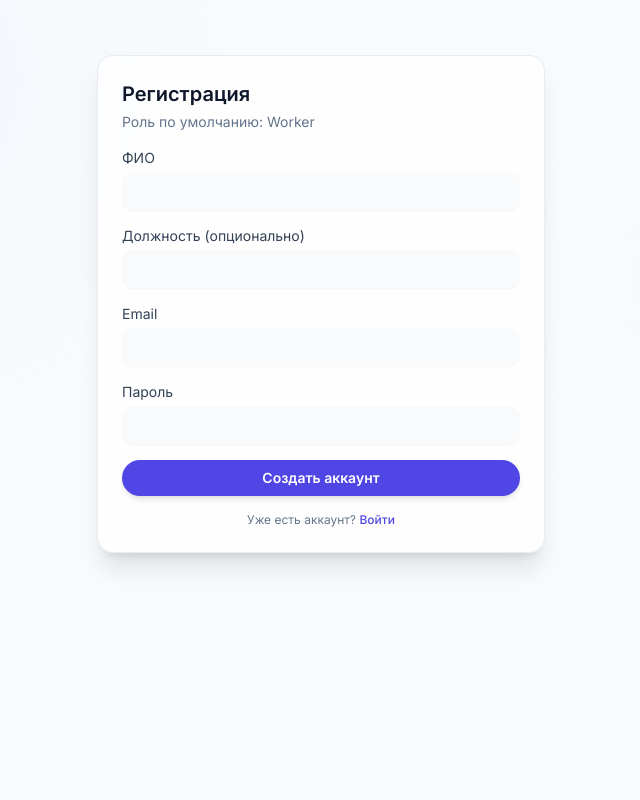
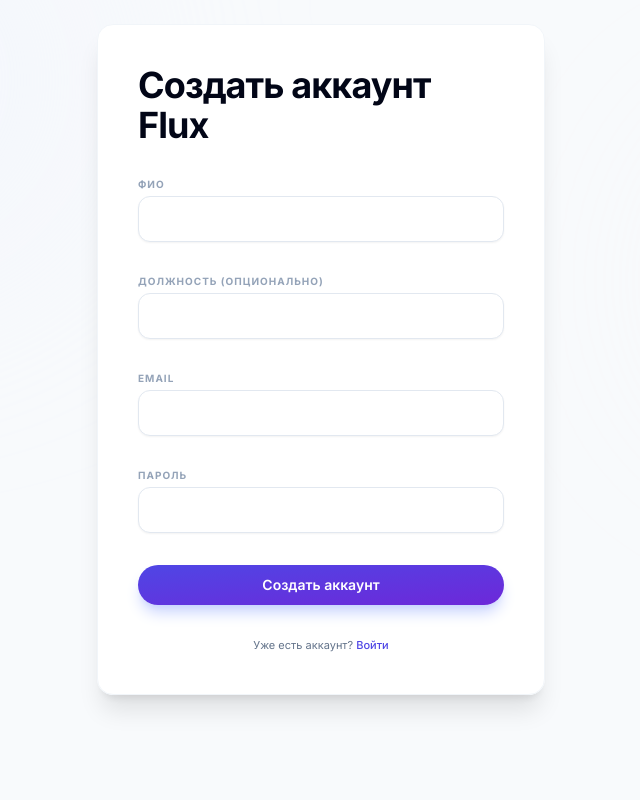
Before and after one commit to Kengort/deadliner-rbac, a Flask app: page /register in a window 1280 px wide. Shown: the whole page, without its empty margins (319-959 px from the left). Run offline with Flask 3, Linux system fonts and the light colour scheme; some libraries are stand-ins or nearby versions.

Commit message:
Refactor: Sync progress logic and branding to Flux

```diff
--- a/app.py
+++ b/app.py
@@ -14,6 +14,32 @@ from werkzeug.security import generate_password_hash
 
 from config import Config
 from models import db, Project, Employee, ProjectAssignment
+
+
+def compute_progress_percent(p: Project, today=None) -> int:
+    """
+    Единый helper для вычисления процента готовности проекта по времени.
+    - 0% в начале периода
+    - 100% в день окончания или позже
+    Используется на дашборде и в деталях проекта (Single Source of Truth).
+    """
+    from datetime import date as _date
+
+    if today is None:
+        today = _date.today()
+
+    if p.status == "Completed":
+        return 100
+
+    if p.status == "In Progress" and p.start_date and p.end_date:
+        total_days = (p.end_date - p.start_date).days
+        if total_days > 0:
+            elapsed_days = (today - p.start_date).days
+            ratio_done = elapsed_days / total_days
+            return max(0, min(100, int(ratio_done * 100)))
+
+    # Для проектов без дат показываем базовое значение
+    return 0
 
 
 def _parse_date_any(raw: str):
@@ -238,19 +264,6 @@ def create_app() -> Flask:
         from datetime import date
         from decimal import Decimal, InvalidOperation
 
-        def compute_progress_percent(p: Project, today_: date) -> int:
-            if p.status == "Completed":
-                return 100
-            if p.status == "Expired":
-                return 95
-            if p.status == "In Progress" and p.start_date and p.end_date:
-                total_days = (p.end_date - p.start_date).days
-                if total_days > 0:
-                    elapsed_days = (today_ - p.start_date).days
-                    ratio = elapsed_days / total_days
-                    return max(0, min(95, int(ratio * 100)))
-            return 10
-
         def compute_urgency_color(p: Project, today_: date) -> str:
             """
             Для Active-проектов: цвет прогресса по близости дедлайна.
@@ -306,7 +319,8 @@ def create_app() -> Flask:
                 active_projects.append(project)
 
         overdue_projects.sort(key=lambda p: p.end_date or date.min)
-        active_projects.sort(key=lambda p: p.end_date or date.max)
+        # Активные проекты сортируем по прогрессу (время прошло / дедлайн), сначала самые "готовые"
+        active_projects.sort(key=lambda p: getattr(p, "progress_percent", 0), reverse=True)
         completed_projects.sort(key=lambda p: p.end_date or date.min, reverse=True)
 
         project_ids = [p.id for p in all_projects if p.id is not None]
@@ -397,7 +411,7 @@ def create_app() -> Flask:
             return redirect(url_for("edit_project", id=project.id))
 
         draft_project = Project(title="", status="In Progress")
-        draft_project.progress_percent = 10
+        draft_project.progress_percent = compute_progress_percent(draft_project)
         draft_project.is_overdue = False
         return render_template(
             "project_details.html",
@@ -486,16 +500,7 @@ def create_app() -> Flask:
             and today > project.end_date
         )
 
-        progress_percent = 10
-        if project.status == "Completed":
-            progress_percent = 100
-        elif project.status == "In Progress" and project.start_date and project.end_date:
-            total_days = (project.end_date - project.start_date).days
-            if total_days > 0:
-                elapsed_days = (today - project.start_date).days
-                ratio = elapsed_days / total_days
-                progress_percent = max(0, min(95, int(ratio * 100)))
-        project.progress_percent = progress_percent
+        project.progress_percent = compute_progress_percent(project, today)
 
         assigned_employees = (
             Employee.query.join(ProjectAssignment)
--- a/templates/base.html
+++ b/templates/base.html
@@ -2,7 +2,7 @@
 <html lang="ru">
 <head>
     <meta charset="UTF-8">
-    <title>{% block title %}Учет проектов{% endblock %}</title>
+    <title>{% block title %}Flux — система управления проектами{% endblock %}</title>
     <meta name="viewport" content="width=device-width, initial-scale=1.0">
     <link rel="preconnect" href="https://fonts.googleapis.com">
     <link rel="preconnect" href="https://fonts.gstatic.com" crossorigin>
@@ -39,14 +39,8 @@
             animation: wiggle 420ms ease-in-out;
         }
 
-        @keyframes fillGrow {
-            from { transform: scaleX(0); }
-            to { transform: scaleX(1); }
-        }
         .progress-fill {
-            transform-origin: left;
-            transform: scaleX(0);
-            animation: fillGrow 900ms cubic-bezier(.2,.8,.2,1) forwards;
+            transition: width 500ms cubic-bezier(.2,.8,.2,1);
         }
         /* Live indicators */
         @keyframes blinker {
@@ -107,67 +101,62 @@
            поэтому направление задаём через dropdownDirection в JS. */
     </style>
 </head>
-<body class="bg-[#F8FAFC] text-slate-900 antialiased">
+<body class="bg-slate-50 text-slate-900 antialiased">
 <div class="fixed inset-0 -z-10 overflow-hidden pointer-events-none">
   <div class="absolute -top-[10%] -left-[10%] w-[40%] h-[40%] rounded-full bg-indigo-50/50 blur-[120px]"></div>
   <div class="absolute top-[20%] -right-[10%] w-[30%] h-[30%] rounded-full bg-rose-50/30 blur-[100px]"></div>
 </div>
-<div class="min-h-screen flex">
+<div class="min-h-screen flex bg-transparent">
     {% set user_role = current_user.role if current_user.is_authenticated else None %}
     <!-- Sidebar -->
     {% if current_user.is_authenticated %}
-        <aside class="fixed inset-y-4 left-4 z-40 w-64 bg-slate-900/90 text-slate-100 flex flex-col rounded-2xl border border-slate-700/70 shadow-2xl backdrop-blur-md">
-            <div class="px-6 py-5 border-b border-slate-700/70">
-                <h1 class="text-lg font-semibold tracking-tight">Project Tracker</h1>
-                <p class="text-xs text-slate-400 mt-1">Компания "под ключ"</p>
+        <aside class="fixed inset-y-4 left-4 z-40 w-64 bg-white/70 text-slate-900 flex flex-col rounded-2xl border-r border-slate-200/60 shadow-2xl backdrop-blur-md">
+            <div class="px-6 py-5 border-b border-slate-200/60 flex items-center gap-3">
+                <div class="flex h-8 w-8 items-center justify-center rounded-xl bg-indigo-600 shadow-lg shadow-indigo-200">
+                    <i data-lucide="folder-kanban" class="w-4 h-4 text-white"></i>
+                </div>
+                <div>
+                    <h1 class="text-sm font-semibold tracking-tight text-slate-900">Flux</h1>
+                </div>
             </div>
-            <nav class="flex-1 px-6 py-4 space-y-1 text-sm">
+            <nav class="flex-1 px-4 py-4 space-y-1 text-sm">
                 <a href="{{ url_for('index') }}"
-                   class="flex items-center gap-2 px-3 py-2 rounded-xl transition-colors
-                          hover:bg-slate-800/80 relative
+                   class="group flex items-center gap-2 px-3 py-2 rounded-xl transition-all duration-300 ease-in-out
+                          hover:bg-slate-100 hover:text-indigo-950 hover:font-bold relative
                           {% if request.endpoint == 'index' %}
-                              bg-indigo-500/10 text-indigo-100
+                              bg-indigo-50 text-indigo-600 font-semibold
                           {% else %}
-                              text-slate-200
+                              text-slate-600
                           {% endif %}">
-                    {% if request.endpoint == 'index' %}
-                        <span class="absolute inset-y-1 left-0 w-1 rounded-full bg-indigo-500"></span>
-                    {% endif %}
-                    <i data-lucide="folder-kanban" class="w-4 h-4 text-slate-200/90"></i>
+                    <i data-lucide="folder-kanban" class="w-4 h-4 transition-transform duration-300 group-hover:scale-110 group-hover:text-indigo-600 group-hover-wiggle"></i>
                     <span class="text-xs uppercase tracking-wide">Проекты</span>
                 </a>
                 <a href="{{ url_for('employees') }}"
-                   class="flex items-center gap-2 px-3 py-2 rounded-xl transition-colors
-                          hover:bg-slate-800/80 relative
+                   class="group flex items-center gap-2 px-3 py-2 rounded-xl transition-all duration-300 ease-in-out
+                          hover:bg-slate-100 hover:text-indigo-950 hover:font-bold relative
                           {% if request.endpoint == 'employees' %}
-                              bg-indigo-500/10 text-indigo-100
+                              bg-indigo-50 text-indigo-600 font-semibold
                           {% else %}
-                              text-slate-200
+                              text-slate-600
                           {% endif %}">
-                    {% if request.endpoint == 'employees' %}
-                        <span class="absolute inset-y-1 left-0 w-1 rounded-full bg-indigo-500"></span>
-                    {% endif %}
-                    <i data-lucide="users" class="w-4 h-4 text-slate-200/90"></i>
+                    <i data-lucide="users" class="w-4 h-4 transition-transform duration-300 group-hover:scale-110 group-hover:text-indigo-600 group-hover-wiggle"></i>
                     <span class="text-xs uppercase tracking-wide">Сотрудники</span>
                 </a>
                 {% if user_role == 'Admin' %}
                     <a href="{{ url_for('reports') }}"
-                       class="flex items-center gap-2 px-3 py-2 rounded-xl transition-colors
-                              hover:bg-slate-800/80 relative
+                       class="group flex items-center gap-2 px-3 py-2 rounded-xl transition-all duration-300 ease-in-out
+                              hover:bg-slate-100 hover:text-indigo-950 hover:font-bold relative
                               {% if request.endpoint == 'reports' %}
-                                  bg-indigo-500/10 text-indigo-100
+                                  bg-indigo-50 text-indigo-600 font-semibold
                               {% else %}
-                                  text-slate-200
+                                  text-slate-600
                               {% endif %}">
-                        {% if request.endpoint == 'reports' %}
-                            <span class="absolute inset-y-1 left-0 w-1 rounded-full bg-indigo-500"></span>
-                        {% endif %}
-                        <i data-lucide="bar-chart-3" class="w-4 h-4 text-slate-200/90"></i>
+                        <i data-lucide="bar-chart-3" class="w-4 h-4 transition-transform duration-300 group-hover:scale-110 group-hover:text-indigo-600 group-hover-wiggle"></i>
                         <span class="text-xs uppercase tracking-wide">Отчеты</span>
                     </a>
                 {% endif %}
             </nav>
-            <div class="px-6 py-4 border-t border-slate-700/70 text-xs text-slate-500">
+            <div class="px-6 py-4 border-t border-slate-200/60 text-xs text-slate-400">
                 Flask + SQL Server 2021
             </div>
         </aside>
--- a/templates/employee_form.html
+++ b/templates/employee_form.html
@@ -1,7 +1,7 @@
 {% extends "base.html" %}
 
 {% block title %}
-    {% if mode == 'edit' %}Редактирование сотрудника{% else %}Новый сотрудник{% endif %} — Учет проектов
+    {% if mode == 'edit' %}Редактирование сотрудника{% else %}Новый сотрудник{% endif %} — Flux
 {% endblock %}
 
 {% block content %}
--- a/templates/employees.html
+++ b/templates/employees.html
@@ -1,6 +1,6 @@
 {% extends "base.html" %}
 
-{% block title %}Сотрудники — Учет проектов{% endblock %}
+{% block title %}Сотрудники — Flux{% endblock %}
 
 {% block content %}
 <div class="max-w-6xl mx-auto space-y-6">
--- a/templates/project_details.html
+++ b/templates/project_details.html
@@ -274,9 +274,6 @@
                         {% if available_employees %}
                             <form method="post" action="{{ url_for('assign_employee', id=project.id) }}" class="space-y-3">
                                 <div>
-                                    <label for="employee_id" class="block text-sm font-medium text-slate-700">
-                                        Выберите сотрудника
-                                    </label>
                                     <select id="employee-select" name="employee_id" required
                                             data-dropdown-direction="up"
                                             class="search-select mt-1 block w-full rounded-xl border border-transparent bg-slate-50 px-3 py-2 text-sm shadow-sm focus:bg-white focus:border-indigo-400 focus:ring-4 focus:ring-indigo-500/20">
--- a/templates/register.html
+++ b/templates/register.html
@@ -1,47 +1,46 @@
 {% extends "base.html" %}
 
-{% block title %}Регистрация — Project Tracker{% endblock %}
+{% block title %}Регистрация — Flux{% endblock %}
 
 {% block content %}
-<div class="max-w-6xl mx-auto">
-    <div class="max-w-md mx-auto flex items-center justify-center min-h-[70vh]">
+<div class="min-h-[80vh] flex items-center justify-center">
+    <div class="max-w-md w-full mx-auto">
         <form method="post"
-              class="w-full bg-white/80 backdrop-blur rounded-2xl border border-slate-200/80 p-6 shadow-xl space-y-4">
-            <div class="space-y-1">
-                <h2 class="text-xl font-semibold text-slate-900">Регистрация</h2>
-                <p class="text-sm text-slate-500">Роль по умолчанию: Worker</p>
+              class="w-full bg-white/95 backdrop-blur-md rounded-2xl border border-slate-100 p-10 shadow-xl space-y-8">
+            <div class="space-y-2">
+                <h1 class="text-4xl font-extrabold tracking-tight text-slate-950">Создать аккаунт Flux</h1>
             </div>
 
-            <div>
-                <label class="block text-sm text-slate-700 mb-1">ФИО</label>
+            <div class="space-y-1">
+                <label class="block text-[10px] uppercase tracking-widest font-bold text-slate-400">ФИО</label>
                 <input type="text" name="full_name" required
-                       class="w-full rounded-xl border border-transparent bg-slate-50 px-3 py-2 text-sm shadow-sm focus:bg-white focus:border-indigo-400 focus:ring-4 focus:ring-indigo-500/10">
+                       class="w-full rounded-xl border border-slate-200 px-4 py-3 text-sm text-slate-900 shadow-sm focus:border-indigo-400 focus:ring-4 focus:ring-indigo-500/10 transition-all">
             </div>
 
-            <div>
-                <label class="block text-sm text-slate-700 mb-1">Должность (опционально)</label>
+            <div class="space-y-1">
+                <label class="block text-[10px] uppercase tracking-widest font-bold text-slate-400">Должность (опционально)</label>
                 <input type="text" name="position"
-                       class="w-full rounded-xl border border-transparent bg-slate-50 px-3 py-2 text-sm shadow-sm focus:bg-white focus:border-indigo-400 focus:ring-4 focus:ring-indigo-500/10">
+                       class="w-full rounded-xl border border-slate-200 px-4 py-3 text-sm text-slate-900 shadow-sm focus:border-indigo-400 focus:ring-4 focus:ring-indigo-500/10 transition-all">
             </div>
 
-            <div>
-                <label class="block text-sm text-slate-700 mb-1">Email</label>
+            <div class="space-y-1">
+                <label class="block text-[10px] uppercase tracking-widest font-bold text-slate-400">Email</label>
                 <input type="email" name="email" required
-                       class="w-full rounded-xl border border-transparent bg-slate-50 px-3 py-2 text-sm shadow-sm focus:bg-white focus:border-indigo-400 focus:ring-4 focus:ring-indigo-500/10">
+                       class="w-full rounded-xl border border-slate-200 px-4 py-3 text-sm text-slate-900 shadow-sm focus:border-indigo-400 focus:ring-4 focus:ring-indigo-500/10 transition-all">
             </div>
 
-            <div>
-                <label class="block text-sm text-slate-700 mb-1">Пароль</label>
+            <div class="space-y-1">
+                <label class="block text-[10px] uppercase tracking-widest font-bold text-slate-400">Пароль</label>
                 <input type="password" name="password" required
-                       class="w-full rounded-xl border border-transparent bg-slate-50 px-3 py-2 text-sm shadow-sm focus:bg-white focus:border-indigo-400 focus:ring-4 focus:ring-indigo-500/10">
+                       class="w-full rounded-xl border border-slate-200 px-4 py-3 text-sm text-slate-900 shadow-sm focus:border-indigo-400 focus:ring-4 focus:ring-indigo-500/10 transition-all">
             </div>
 
             <button type="submit"
-                    class="w-full inline-flex justify-center rounded-full bg-indigo-600 px-4 py-2 text-sm font-semibold text-white shadow-md hover:bg-indigo-700">
+                    class="w-full inline-flex justify-center rounded-full bg-gradient-to-br from-indigo-600 to-violet-700 px-4 py-2.5 text-sm font-semibold text-white shadow-lg shadow-indigo-200 hover:from-indigo-700 hover:to-violet-800 transition-all">
                 Создать аккаунт
             </button>
 
-            <p class="text-xs text-slate-500 text-center">
+            <p class="text-[11px] text-slate-500 text-center">
                 Уже есть аккаунт?
                 <a href="{{ url_for('login') }}" class="text-indigo-600 hover:text-indigo-700 font-medium">Войти</a>
             </p>
--- a/templates/reports.html
+++ b/templates/reports.html
@@ -1,6 +1,6 @@
 {% extends "base.html" %}
 
-{% block title %}Отчеты — Учет проектов{% endblock %}
+{% block title %}Отчеты — Flux{% endblock %}
 
 {% block content %}
 <div class="max-w-6xl mx-auto space-y-6">
```
Also changed, not shown: templates/index.html (+15 -14 lines), templates/login.html (+21 -20 lines).
